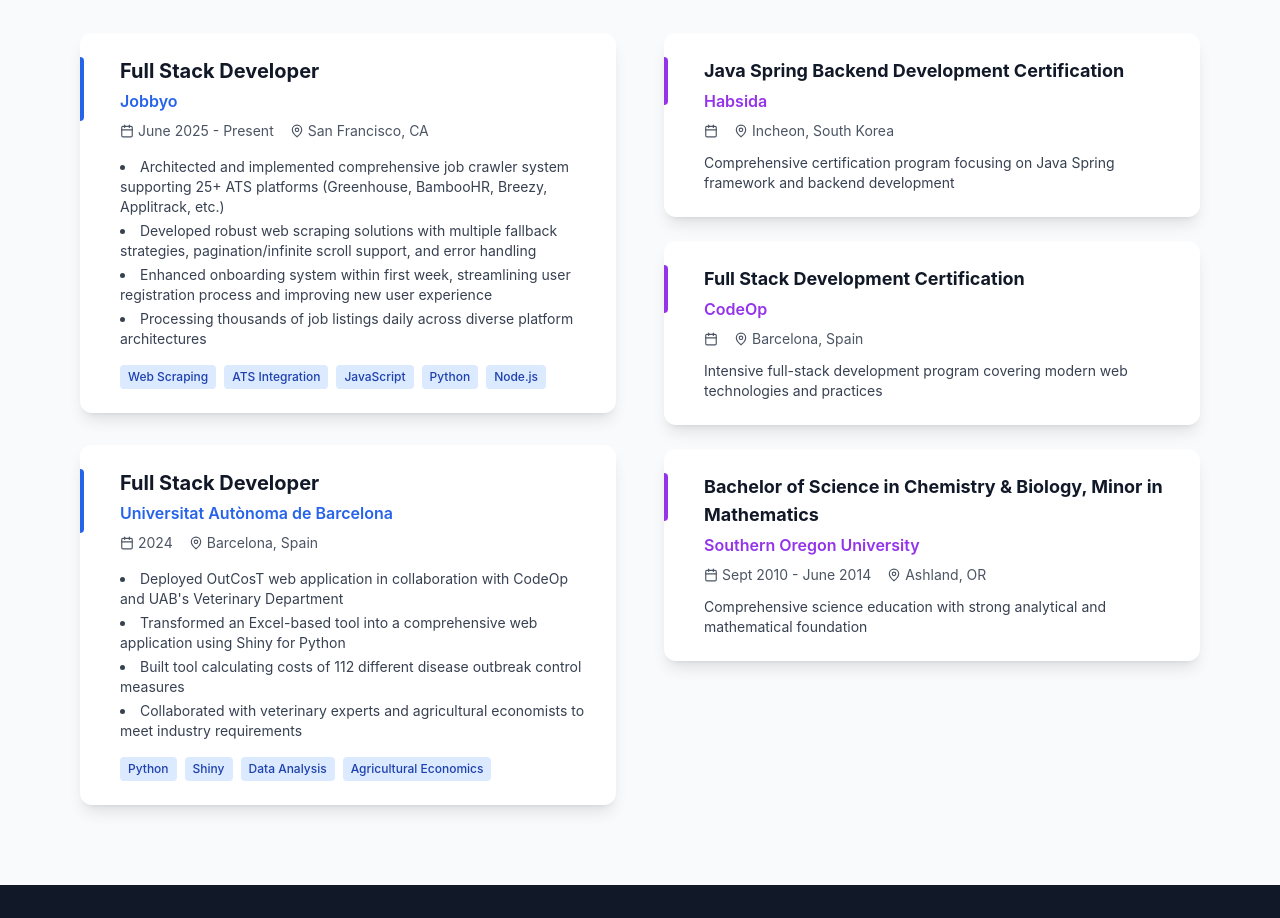
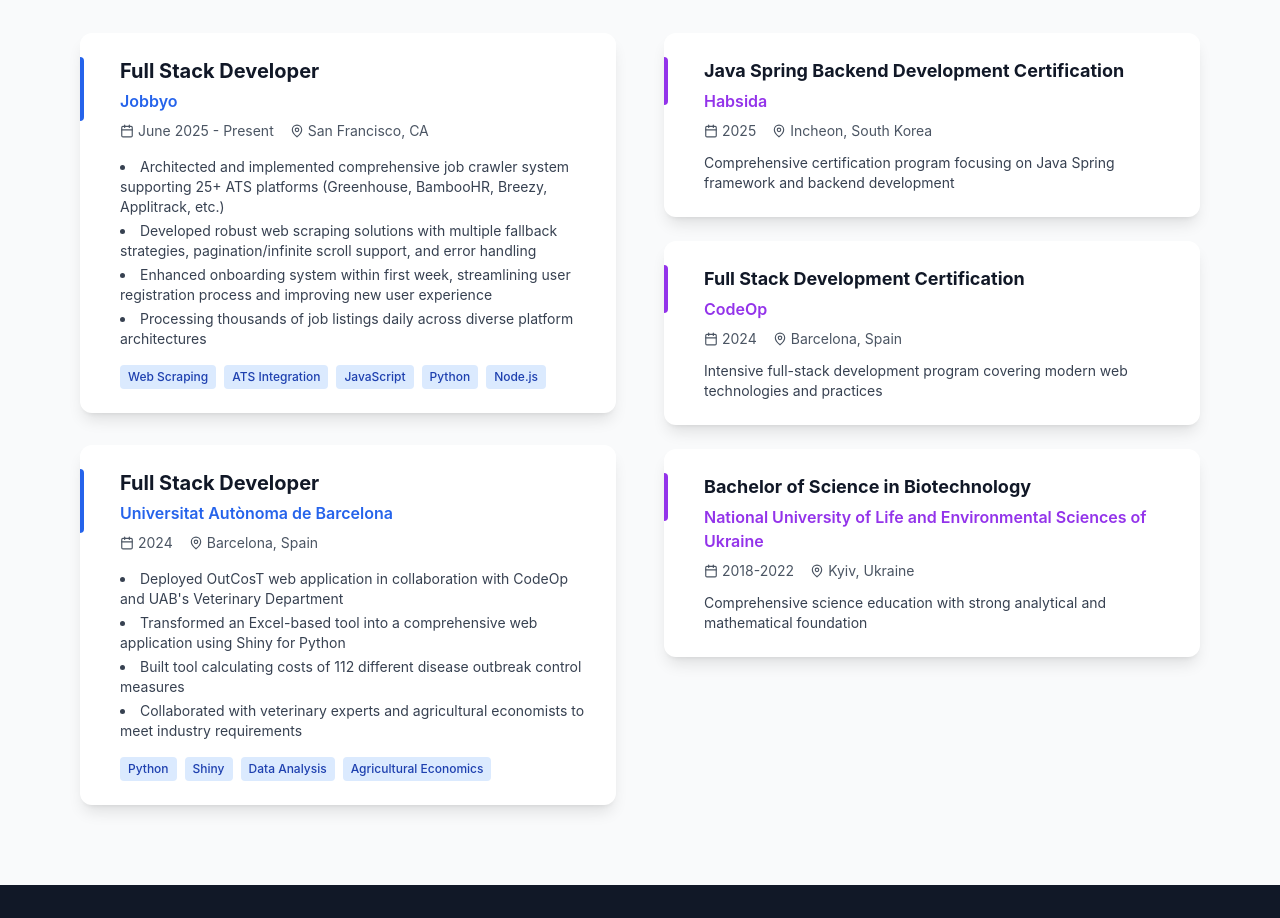
Before and after one commit to poliwoongbjj/poliwoongbjj.github.io, a React (Vite) app: page /#/ in a window 1280 px wide. Shown: the part 3609-4527 px from the top of the page. Built offline with nearby package versions, Linux system fonts and the light colour scheme.

Commit message:
Update education info

```diff
--- a/src/components/Experience.jsx
+++ b/src/components/Experience.jsx
@@ -39,7 +39,7 @@
       degree: "Java Spring Backend Development Certification",
       school: "Habsida",
       location: "Incheon, South Korea",
-      period: "",
+      period: "2025",
       description: "Comprehensive certification program focusing on Java Spring framework and backend development"
     },
     {
@@ -47,15 +47,15 @@
       degree: "Full Stack Development Certification",
       school: "CodeOp",
       location: "Barcelona, Spain",
-      period: "",
+      period: "2024",
       description: "Intensive full-stack development program covering modern web technologies and practices"
     },
     {
       id: 3,
-      degree: "Bachelor of Science in Chemistry & Biology, Minor in Mathematics",
-      school: "Southern Oregon University",
-      location: "Ashland, OR",
-      period: "Sept 2010 - June 2014",
+      degree: "Bachelor of Science in Biotechnology",
+      school: "National University of Life and Environmental Sciences of Ukraine",
+      location: "Kyiv, Ukraine",
+      period: "2018-2022",
       description: "Comprehensive science education with strong analytical and mathematical foundation"
     }
   ];
```
